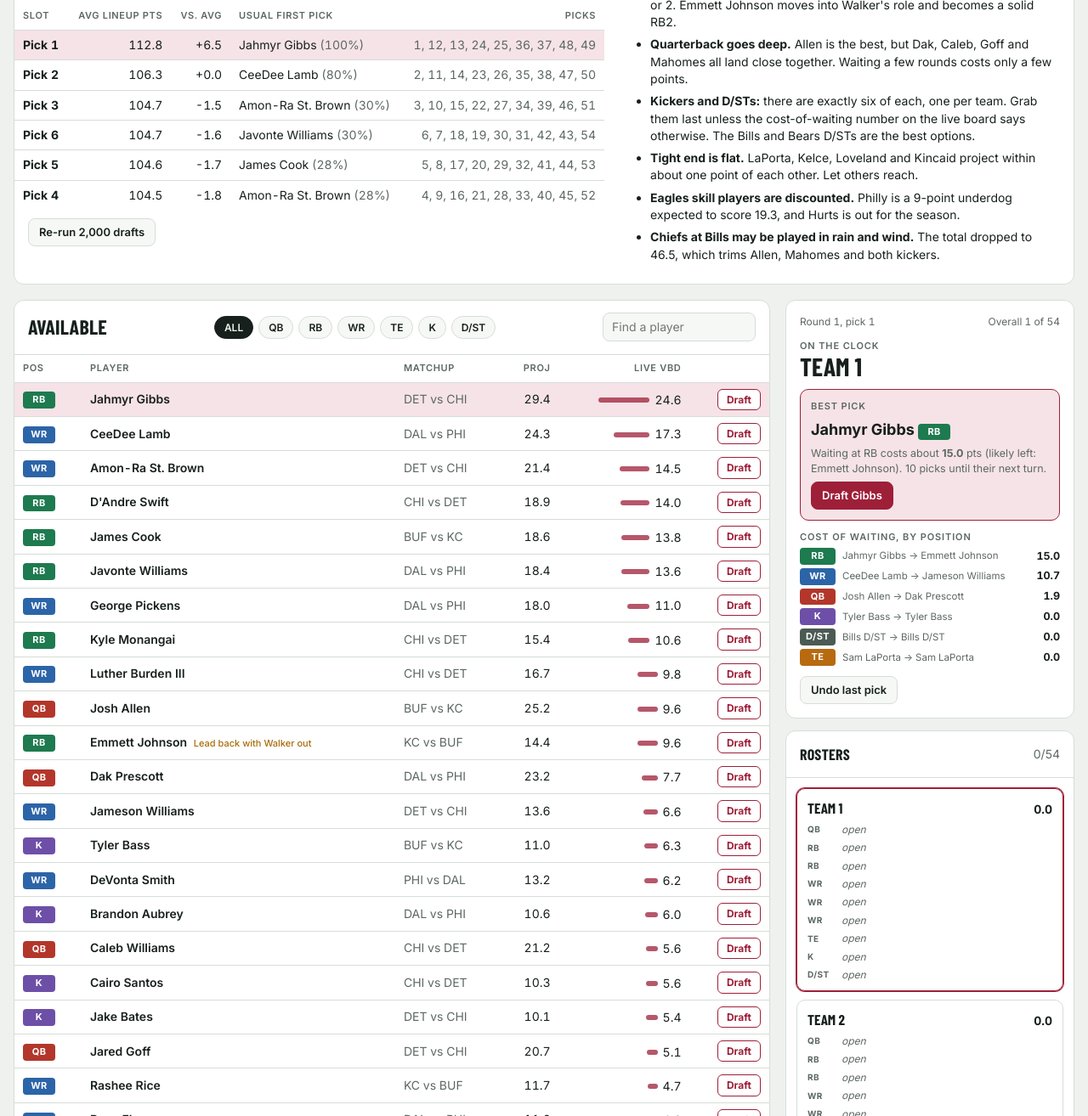
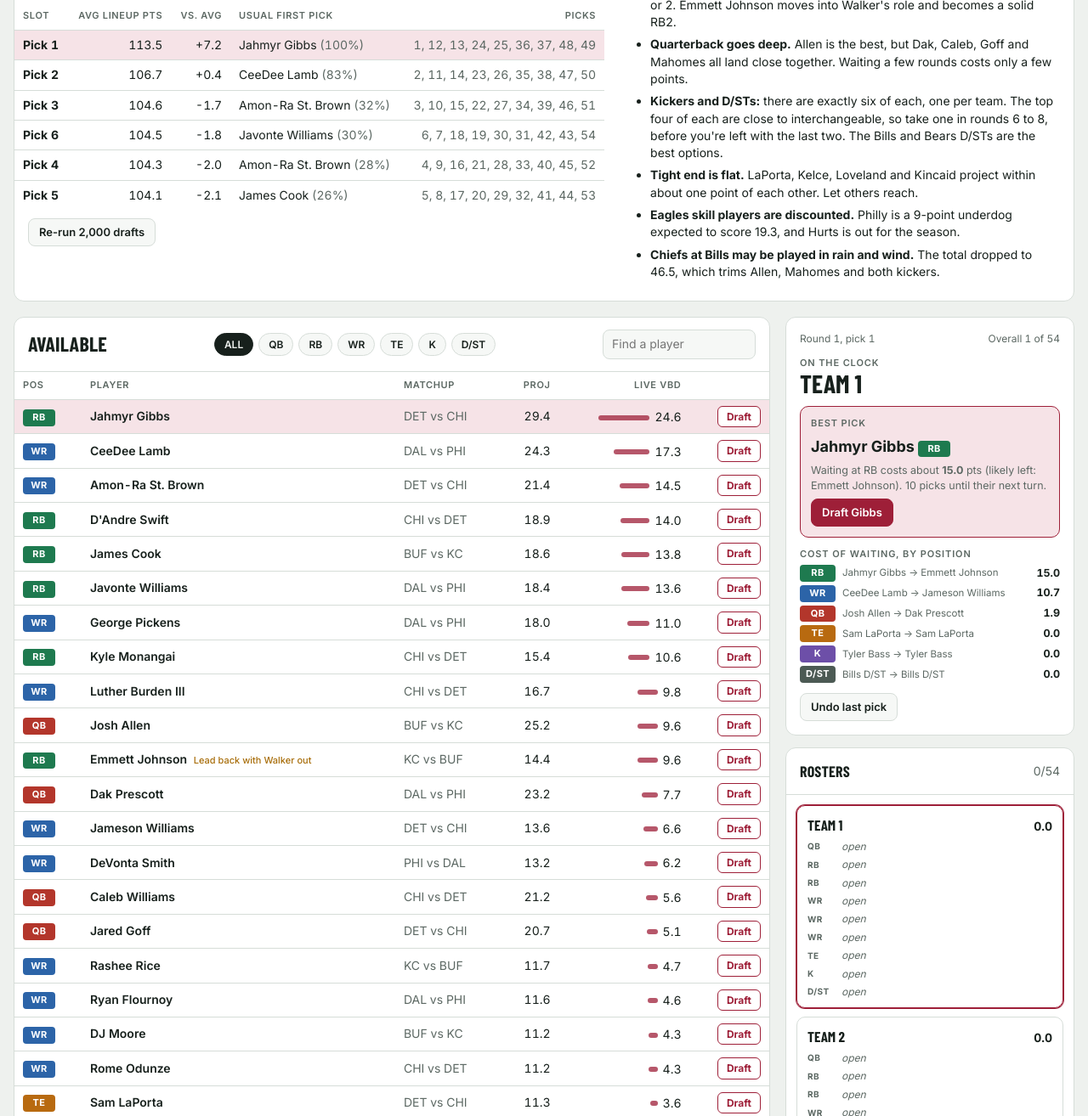
Before and after one commit to zizzard/turkey-bowl, a plain HTML site: page index.html in a window 1280 px wide. Shown: the part 674-1988 px from the top of the page at 85% size. Drawn offline with nearby package versions, Linux system fonts and the light colour scheme; a web font is replaced by a local one.

Commit message:
Shrink K and D/ST projections halfway to position average
Co-Authored-By: Claude Opus 5.5 <noreply@anthropic.com>

```diff
--- a/engine.js
+++ b/engine.js
@@ -8,6 +8,8 @@
   const PRIOR_WEIGHT = 1;
   const LEAGUE_AVG = 23; // average NFL team points per game
   const DAMP = { QB: 0.8, RB: 0.75, WR: 0.75, TE: 0.75, K: 0.6, DST: 1.0 };
+  // K and D/ST scoring is mostly noise game to game: pull projections halfway to the position average.
+  const SHRINK = { K: 0.5, DST: 0.5 };
 
   // Latest Thanksgiving 2026 lines (updated Nov 25)
   const DEFAULT_LINES = [
@@ -87,13 +89,18 @@
 
   function project(lines, overrides) {
     const imp = impliedTotals(lines), opp = opponents(lines);
-    return PLAYERS.map(p => {
+    const out = PLAYERS.map(p => {
       const base = baseline(p);
       let f = p.pos === 'DST' ? 1 + (LEAGUE_AVG - imp[opp[p.team]]) / LEAGUE_AVG : imp[p.team] / LEAGUE_AVG;
       const mult = 1 + DAMP[p.pos] * (f - 1);
-      const proj = overrides && overrides[p.id] != null ? overrides[p.id] : base * mult;
-      return { ...p, base, mult, implied: imp[p.team], oppImplied: imp[opp[p.team]], opp: opp[p.team], proj };
+      return { ...p, base, mult, implied: imp[p.team], oppImplied: imp[opp[p.team]], opp: opp[p.team], proj: base * mult };
     });
+    for (const pos in SHRINK) {
+      const g = out.filter(p => p.pos === pos), mean = g.reduce((a, p) => a + p.proj, 0) / g.length;
+      g.forEach(p => { p.proj = mean + (p.proj - mean) * (1 - SHRINK[pos]); });
+    }
+    if (overrides) out.forEach(p => { if (overrides[p.id] != null) p.proj = overrides[p.id]; });
+    return out;
   }
 
   // Draft order helpers (snake)
--- a/index.html
+++ b/index.html
@@ -232,7 +232,7 @@ tr.out td { opacity: .4; text-decoration: line-through; }
       <h3>How the numbers work</h3>
       <dl class="method">
         <dt>Baseline</dt><dd>Season PPR points per game, blended with one game at a modest positional average so one- or two-game samples don't run wild.</dd>
-        <dt>Vegas adjustment</dt><dd>Implied team total = (game total ± spread) ÷ 2. Projection is scaled by implied points ÷ 23 (league average), damped to 75%. D/STs scale the other way, off the opponent's implied total. Lines as of Nov 25.</dd>
+        <dt>Vegas adjustment</dt><dd>Implied team total = (game total ± spread) ÷ 2. Projection is scaled by implied points ÷ 23 (league average), damped to 75%. D/STs scale the other way, off the opponent's implied total. Kicker and D/ST projections are then pulled halfway to their position average, because their week-to-week scoring is mostly noise. Lines as of Nov 25.</dd>
         <dt>VBD</dt><dd>Projection minus the replacement player: the Nth best still available, where N is the open starting spots left at that position across the league. It recalculates after every pick.</dd>
         <dt>Pick advice</dt><dd>For the team on the clock, the board simulates everyone else drafting until your next turn and shows how many points each position drops if you wait. The biggest drop is the pick.</dd>
         <dt>Draft position</dt><dd>2,000 mock drafts where every team picks by live VBD with some randomness, scored by total projected starting points.</dd>
@@ -242,7 +242,7 @@ tr.out td { opacity: .4; text-decoration: line-through; }
 
 </div>
 
-<script src="engine.js?v=7399c6e2"></script>
+<script src="engine.js?v=a82bcfb1"></script>
 <script>
 (function () {
   const V = window.VBD;
@@ -464,7 +464,7 @@ tr.out td { opacity: .4; text-decoration: line-through; }
       <ul>
         <li><b>Running back is the scarce position.</b> With Walker out, only six backs project in double digits and every team needs two. Take one in round 1 or 2. Emmett Johnson moves into Walker's role and becomes a solid RB2.</li>
         <li><b>Quarterback goes deep.</b> Allen is the best, but Dak, Caleb, Goff and Mahomes all land close together. Waiting a few rounds costs only a few points.</li>
-        <li><b>Kickers and D/STs:</b> there are exactly ${S.teams === 6 ? 'six of each, one per team' : 'six of each'}. Grab them last unless the cost-of-waiting number on the live board says otherwise. The Bills and Bears D/STs are the best options.</li>
+        <li><b>Kickers and D/STs:</b> there are exactly ${S.teams === 6 ? 'six of each, one per team' : 'six of each'}. The top four of each are close to interchangeable, so take one in rounds 6 to 8, before you're left with the last two. The Bills and Bears D/STs are the best options.</li>
         <li><b>Tight end is flat.</b> LaPorta, Kelce, Loveland and Kincaid project within about one point of each other. Let others reach.</li>
         <li><b>Eagles skill players are discounted.</b> Philly is a ${S.lines[1].spread}-point underdog expected to score ${fmt(V.impliedTotals(S.lines).PHI)}, and Hurts is out for the season.</li>
         <li><b>Chiefs at Bills may be played in rain and wind.</b> The total dropped to ${S.lines[2].total}, which trims Allen, Mahomes and both kickers.</li>
```
